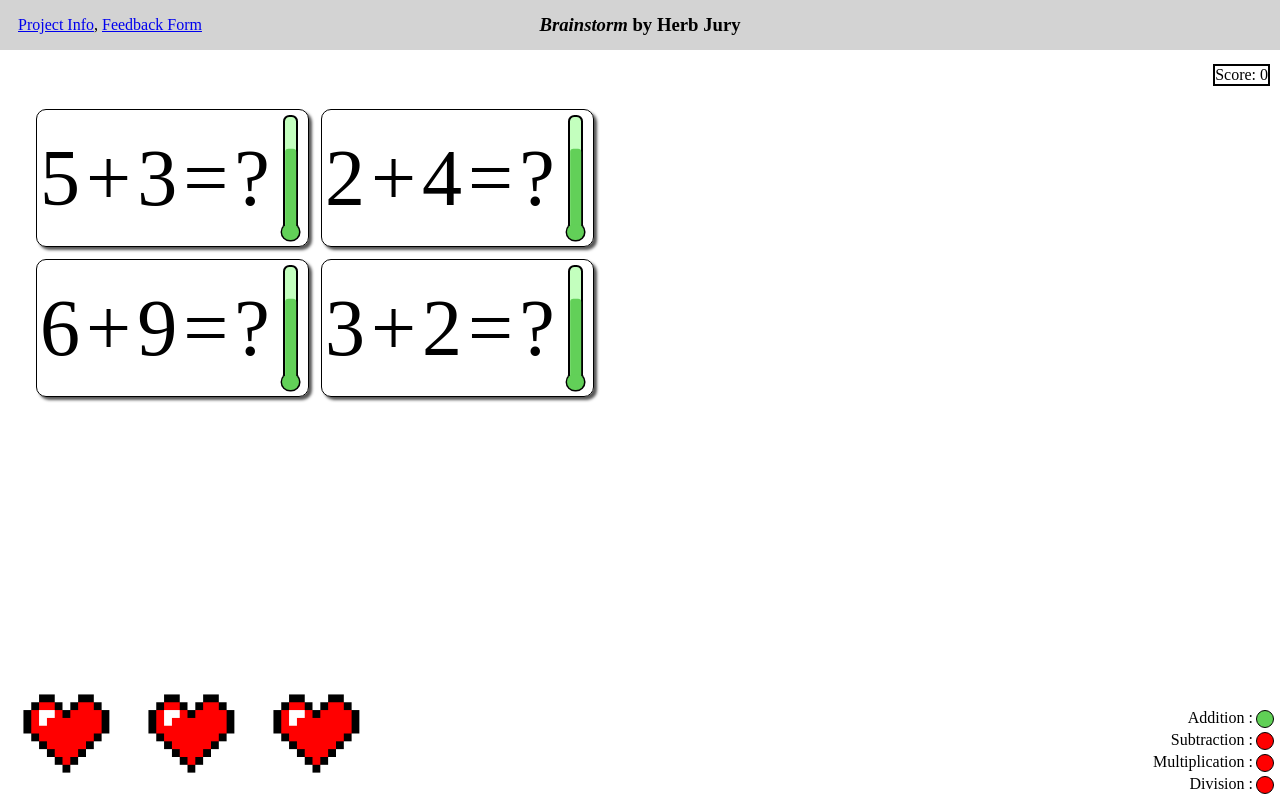
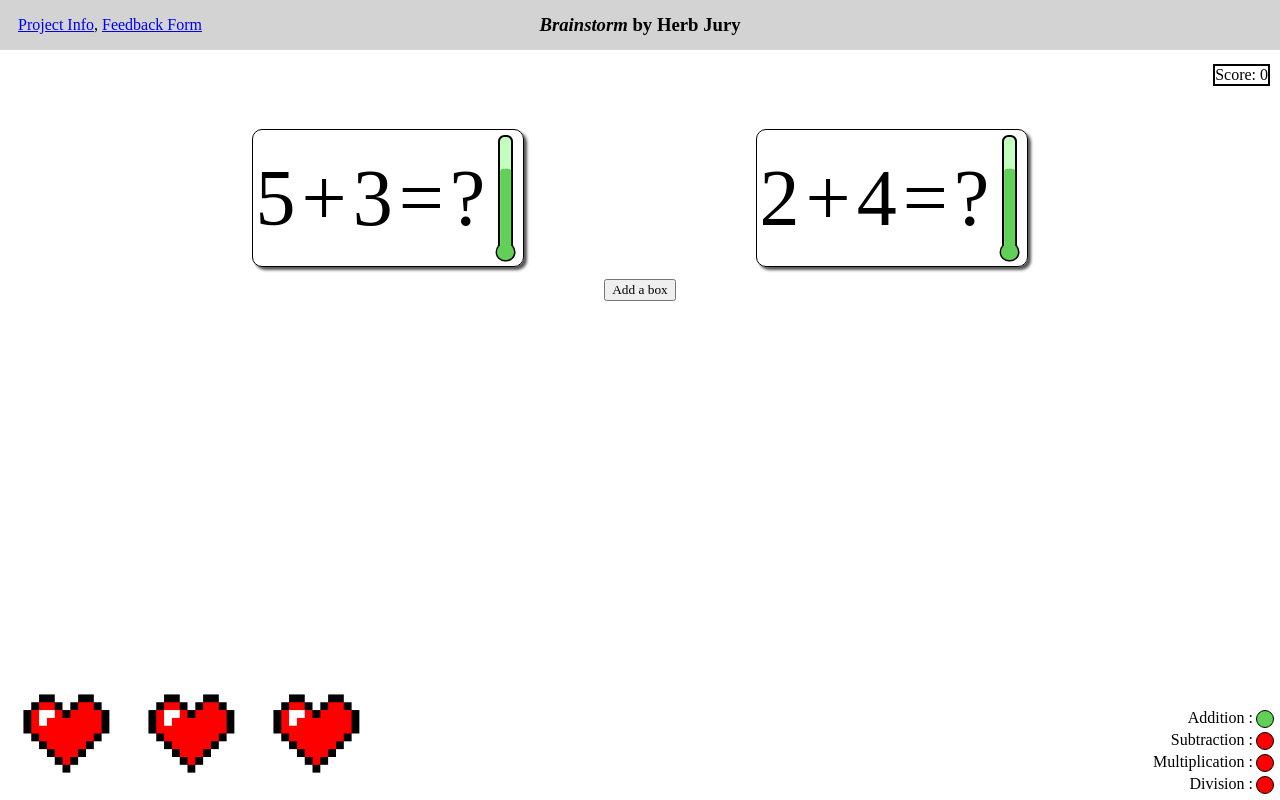
Before and after one commit to MrMugwump/BrainstormComp225, a Next.js app: page / in a window 1280 px wide. Both pictures are taken after a click on the button "Begin Game". Built offline with nearby package versions, Linux system fonts and the light colour scheme.

Commit message:
Cleaned up equation table

```diff
--- a/src/app/equationDisplayStyle.css
+++ b/src/app/equationDisplayStyle.css
@@ -6,6 +6,7 @@
     width: 7em;
     font-size: 100%;
     box-shadow: 3px 3px 3px #000000aa;
+    margin:auto;
 }
 .EquationDisplay .TextSlot{
     padding: 3px;
--- a/src/app/gameScene.tsx
+++ b/src/app/gameScene.tsx
@@ -25,6 +25,8 @@ export default function GameScene() {
     const [userInput, setUserInput] = useState(''); //represents what the user types into the answer box
     const [livesRemaining, setLivesRemaining] = useState(3);
     const [currAnswers, setCurrAnswers] = useState([0,0,0,0]);
+    const [boxes, setBoxes] = useState(0);
+    const [startingBoxes, setStartingBoxes] = useState(2);
 
     /**
      * Checks for when livesRemaining is changed. If there are 0 lives left, ends the game.
@@ -61,7 +63,11 @@ export default function GameScene() {
             <AnswerBox
             setUserInput={setUserInput}/>
 
-            {EqTable()}
+            <br/><br/>
+            {/* Calling this as a function and not an HTML component prevents weird rendering things. */}
+            {EqTable(boxes)}
+
+            <NumberButton/>
 
             <LivesDisplay
             LivesDisplay = {LivesDisplay}
@@ -96,19 +102,27 @@ export default function GameScene() {
      */
     const StartButton = () => (
         <button className="startButton" onClick={()=>{
+            setBoxes(startingBoxes);
             setDifficulty(0);
             setLivesRemaining(3);
             setGameState(GameState.Play);
         }}>Begin Game</button>
     );
 
-    function EqTable() {
+    const NumberButton = () => (
+        <button onClick={()=>{
+            setBoxes(boxes+1);
+        }}>Add a box</button>
+    );
+
+    function EqTable(numBoxes:number) {
         let table = [];
 
         for(let i=0; i<2; i++) {
             let children = [];
             for(let j=0;j<2;j++) {
-                children.push(<td>
+                if(i*2+j<numBoxes) {
+                    children.push(<td className = "equationsCol">
                         <EquationDisplay
                         userInput={userInput}
                         setUserInput={setUserInput}
@@ -119,10 +133,17 @@ export default function GameScene() {
                         setCurrAnswers = {setCurrAnswers}
                         boxID={i*2+j}/>
                     </td>);
+                } else {
+                    children.push(<td className = "equationsCol"></td>);
+                }
             }
             table.push(<tr>{children}</tr>);
         }
-        return table;
+        return (
+            <table className="equations">
+                {table}
+            </table>
+        );
     }
 
     /**
--- a/src/app/gameSceneStyle.css
+++ b/src/app/gameSceneStyle.css
@@ -26,3 +26,12 @@
     display: inline-block;
     font-size: 16px;
 }
+
+.equations {
+    margin-left:auto;
+    margin-right:auto;
+}
+
+.equationsCol {
+    width:500px;
+}
```
